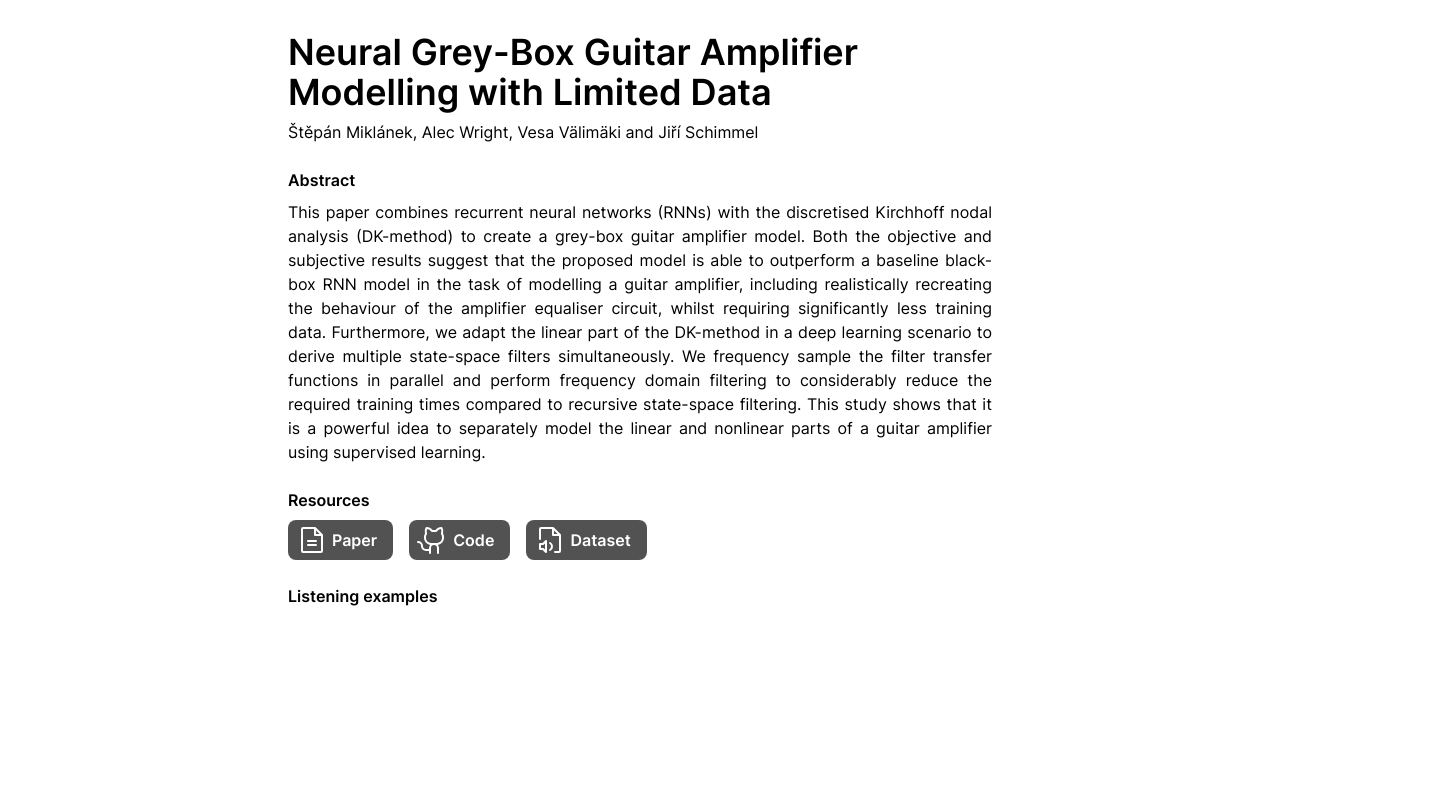
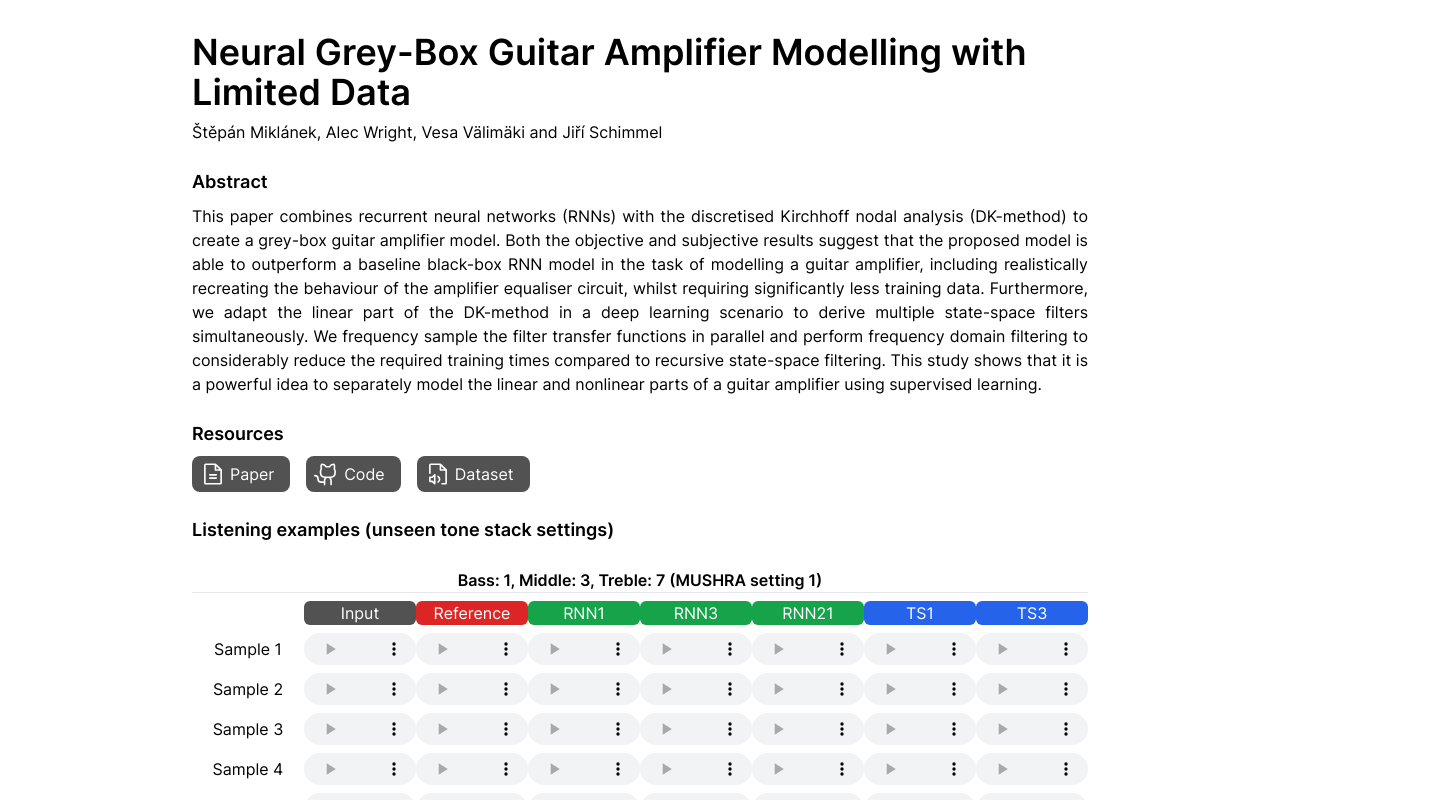
Before and after one commit to stepanmk/grey-box-amp, a Vue app in the folder listening-site/: page / in a window 1280 px wide. Shown: the top 800 px of the page, 1440 px wide, since content can reach past the window. Built offline with nearby package versions, Linux system fonts and the light colour scheme.

Commit message:
listening

```diff
--- a/listening-site/src/App.vue
+++ b/listening-site/src/App.vue
@@ -1,5 +1,88 @@
 <script setup>
 import { Icon } from '@iconify/vue';
+import { ref, onMounted } from 'vue'
+import ModelNames from './components/ModelNames.vue';
+
+
+// let sound = document.createElement('audio');
+// sound.id = 'audio-player';
+// sound.controls = 'controls';
+// sound.src = './assets/audio/B1_M3_T7/1_target_LSTM40_pwr_GRU8_B1_M3_T7_G5_file_9.wav';
+
+onMounted(() => {
+    addAllSounds();
+})
+
+
+function addAllSounds()
+{
+    let selectedFiles = [4, 5, 8, 1, 2, 3];
+    addSetting(selectedFiles, 'B1_M3_T7', 'setting-1');
+    addSetting(selectedFiles, 'B10_M0_T0', 'setting-2');
+
+}
+
+function addSetting(selectedFiles, settingName, elementName)
+{
+    const models = [
+        '1_target_LSTM48_rnn_only',
+        '3_targets_LSTM48_rnn_only',
+        '21_targets_LSTM48_rnn_only_fin',
+        '1_target_LSTM40_pwr_GRU8',
+        '3_targets_LSTM40_pwr_GRU8',
+    ]
+    let setting = document.getElementById(elementName);
+    selectedFiles.forEach((file, idx) => {
+        let sampleNumber = document.createElement('div');
+        sampleNumber.innerText = `Sample ${idx + 1}`;
+        sampleNumber.style.display = 'flex';
+        sampleNumber.style.justifyContent = 'center';
+        sampleNumber.style.alignItems = 'center';
+        setting.appendChild(sampleNumber);
+
+        let inputDiv = document.createElement('div');
+        inputDiv.style.display = 'flex';
+        inputDiv.style.justifyContent = 'center';
+        inputDiv.style.alignItems = 'center';
+        setting.appendChild(inputDiv);
+
+        let inputSound = document.createElement('audio');
+        inputSound.src = `./src/assets/audio/${settingName}/${settingName}_G5_file_${file}_input.wav`
+        inputSound.controls = 'controls';
+        inputSound.style.width = '7rem';
+        inputSound.style.height = '2rem';
+        inputDiv.appendChild(inputSound);
+
+        let refDiv = document.createElement('div');
+        refDiv.style.display = 'flex';
+        refDiv.style.justifyContent = 'center';
+        refDiv.style.alignItems = 'center';
+        setting.appendChild(refDiv);
+
+        let refSound = document.createElement('audio');
+        refSound.src = `./src/assets/audio/${settingName}/${settingName}_G5_file_${file}.wav`
+        refSound.controls = 'controls';
+        refSound.style.width = '7rem';
+        refSound.style.height = '2rem';
+        refDiv.appendChild(refSound);
+
+        models.forEach((modelName) => {
+            let modelDiv = document.createElement('div');
+            modelDiv.style.display = 'flex';
+            modelDiv.style.justifyContent = 'center';
+            modelDiv.style.alignItems = 'center';
+            setting.appendChild(modelDiv);
+
+            let modelSound = document.createElement('audio');
+            modelSound.src = `./src/assets/audio/${settingName}/${modelName}_${settingName}_G5_file_${file}.wav`
+            modelSound.controls = 'controls';
+            modelSound.style.width = '7rem';
+            modelSound.style.height = '2rem';
+            modelDiv.appendChild(modelSound);
+        })
+    })
+}
+
 
 </script>
 
@@ -7,13 +90,13 @@ import { Icon } from '@iconify/vue';
 
 <div id="main-container" class="min-h-screen flex justify-center">
 
-    <div id="content" class="flex flex-col items-start justify-start p-8 gap-2 xl:px-[18rem] max-w-[120rem]">
+    <div id="content" class="flex flex-col items-start justify-start p-8 gap-2 px-[22rem] max-w-[120rem]">
 
         <p class="text-4xl font-semibold">Neural Grey-Box Guitar Amplifier Modelling with Limited Data</p>
 
         <p class="w-full">Štěpán Miklánek, Alec Wright, Vesa Välimäki and Jiří Schimmel</p>
 
-        <p class="w-full font-semibold mt-4">Abstract</p>
+        <p class="w-full font-semibold mt-4 text-lg">Abstract</p>
 
         <p class="text-justify">This paper combines recurrent neural networks
         (RNNs) with the discretised Kirchhoff nodal analysis (DK-method) to create a
@@ -31,25 +114,31 @@ import { Icon } from '@iconify/vue';
         model the linear and nonlinear parts of a guitar amplifier using
         supervised learning.</p>
 
-        <p class="w-full font-semibold mt-4">Resources</p>
+        <p class="w-full font-semibold mt-4 text-lg">Resources</p>
         <div class="w-full flex flex-col xl:flex-row gap-4">
-            <a href="" class="pl-2 pr-4 h-10 flex flex-row items-center justify-center gap-1 bg-neutral-600 rounded-lg hover:bg-neutral-900 text-white">
-                <Icon icon="ph:file-text" width="32"/>
-                <p class="font-semibold">Paper</p>
+            <a href="" class="pl-2 pr-4 h-9 flex flex-row items-center justify-center gap-1 bg-neutral-600 rounded-lg hover:bg-neutral-900 text-white">
+                <Icon icon="ph:file-text" width="26"/>
+                <p class="">Paper</p>
             </a>
 
-            <a href="https://github.com/stepanmk/grey-box-amp/tree/master/python" class="pl-2 pr-4 h-10 flex flex-row items-center justify-center gap-1 bg-neutral-600 rounded-lg hover:bg-neutral-900 text-white">
-                <Icon icon="ph:github-logo" width="32"/>
-                <p class="font-semibold">Code</p>
+            <a href="https://github.com/stepanmk/grey-box-amp/tree/master/python" class="pl-2 pr-4 h-9 flex flex-row items-center justify-center gap-1 bg-neutral-600 rounded-lg hover:bg-neutral-900 text-white">
+                <Icon icon="ph:github-logo" width="26"/>
+                <p class="">Code</p>
             </a>
 
-            <a href="https://zenodo.org/record/7970723" class="pl-2 pr-4 h-10 flex flex-row items-center justify-center gap-1 bg-neutral-600 rounded-lg hover:bg-neutral-900 text-white">
-                <Icon icon="ph:file-audio" width="32"/>
-                <p class="font-semibold">Dataset</p>
+            <a href="https://zenodo.org/record/7970723" class="pl-2 pr-4 h-9 flex flex-row items-center justify-center gap-1 bg-neutral-600 rounded-lg hover:bg-neutral-900 text-white">
+                <Icon icon="ph:file-audio" width="26"/>
+                <p class="">Dataset</p>
             </a>
         </div>
 
-        <p class="w-full font-semibold mt-4">Listening examples</p>
+        <p class="w-full font-semibold mt-4 text-lg">Listening examples (unseen tone stack settings)</p>
+
+        <ModelNames title="Bass: 1, Middle: 3, Treble: 7 (MUSHRA setting 1)"></ModelNames>
+        <div id="setting-1" class="w-full grid grid-cols-8 gap-y-2 border-b pb-2"></div>
+
+        <ModelNames title="Bass: 10, Middle: 0, Treble: 0 (MUSHRA setting 2)"></ModelNames>
+        <div id="setting-2" class="w-full grid grid-cols-8 gap-y-2 border-b pb-2"></div>
 
     </div>
 </div>
--- /dev/null
+++ b/listening-site/src/components/ModelNames.vue
@@ -0,0 +1,21 @@
+<script setup>
+const props = defineProps({
+    title: String,
+})
+
+
+</script>
+
+<template>
+    <p class="w-full text-base flex items-center justify-center mt-4 font-semibold border-b">{{ title }}</p>
+    <div class="w-full flex flex-row justify-around text-white">
+        <p class="w-[7rem]"></p>
+        <p class="flex items-center justify-center rounded-md w-[7rem] bg-neutral-600">Input</p>
+        <p class="flex items-center justify-center rounded-md w-[7rem] bg-red-600">Reference</p>
+        <p class="flex items-center justify-center rounded-md w-[7rem] bg-green-600">RNN1</p>
+        <p class="flex items-center justify-center rounded-md w-[7rem] bg-green-600">RNN3</p>
+        <p class="flex items-center justify-center rounded-md w-[7rem] bg-green-600">RNN21</p>
+        <p class="flex items-center justify-center rounded-md w-[7rem] bg-blue-600">TS1</p>
+        <p class="flex items-center justify-center rounded-md w-[7rem] bg-blue-600">TS3</p>
+    </div>
+</template>
```
Also changed, not shown: 5 other files (tests, documents, lock files or other folders).
